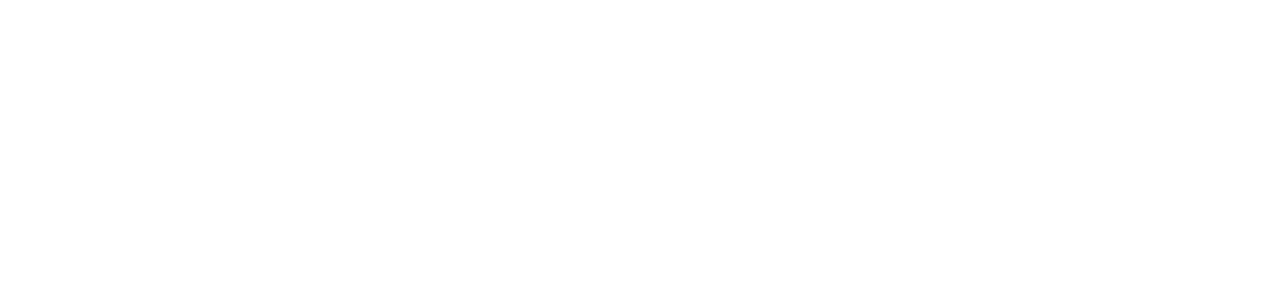
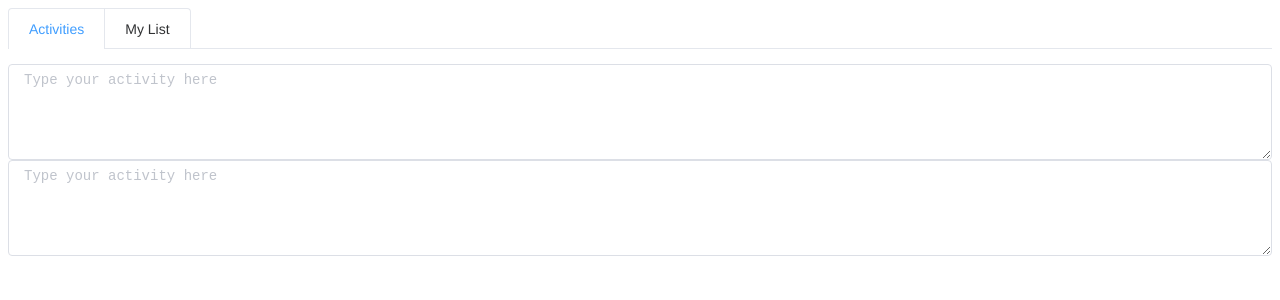
Before and after one commit to thisninja/bored-app, a Vue app in the folder bored-app/: page /activity in a window 1280 px wide. Shown: the top 300 px of the page. Built offline with nearby package versions, Linux system fonts and the light colour scheme; no server answers.

Commit message:
fetch default activity and render on activity page

```diff
--- a/bored-app/babel.config.js
+++ b/bored-app/babel.config.js
@@ -2,4 +2,13 @@
   presets: [
     '@vue/app',
   ],
+  plugins: [
+    [
+      'component',
+      {
+        libraryName: 'element-ui',
+        styleLibraryName: 'theme-chalk',
+      },
+    ],
+  ],
 };
--- a/bored-app/package.json
+++ b/bored-app/package.json
@@ -10,6 +10,7 @@
     "test:unit": "vue-cli-service test:unit"
   },
   "dependencies": {
+    "axios": "^0.19.0",
     "core-js": "^2.6.5",
     "element-ui": "^2.12.0",
     "register-service-worker": "^1.6.2",
@@ -28,6 +29,7 @@
     "babel-core": "7.0.0-bridge.0",
     "babel-eslint": "^10.0.1",
     "babel-jest": "^23.6.0",
+    "babel-plugin-component": "^1.1.1",
     "eslint": "^5.16.0",
     "eslint-plugin-vue": "^5.0.0",
     "node-sass": "^4.9.0",
--- /dev/null
+++ b/bored-app/src/constants.js
@@ -0,0 +1,2 @@
+export const ACTIVITY = 'Activity';
+export const MY_LIST = 'My List';
--- a/bored-app/src/main.js
+++ b/bored-app/src/main.js
@@ -1,8 +1,21 @@
 import Vue from 'vue';
+
+import {
+  Input,
+  Tabs,
+  TabPane,
+} from 'element-ui';
+
+import axios from 'axios';
+
 import App from './App.vue';
 import router from './router';
 import store from './store';
 import './registerServiceWorker';
+
+[Input, Tabs, TabPane].forEach(el => Vue.use(el));
+
+Vue.prototype.$http = axios;
 
 Vue.config.productionTip = false;
 
--- a/bored-app/src/store.js
+++ b/bored-app/src/store.js
@@ -1,16 +1,37 @@
 import Vue from 'vue';
 import Vuex from 'vuex';
+import {
+  ACTIVITY, MY_LIST,
+} from './constants';
 
 Vue.use(Vuex);
 
 export default new Vuex.Store({
   state: {
-
+    activeTab: ACTIVITY,
+    activity: '',
+  },
+  getters: {
+    activity: state => state.activity,
   },
   mutations: {
+    SET_ACTIVE_TAB(state, payload = ACTIVITY) {
+      // sanity check
+      if (![ACTIVITY, MY_LIST].includes(payload)) {
+        console.error(`SET_ACTIVE_TAB: ${payload} doesn't match ${ACTIVITY} or ${MY_LIST}`);
+      }
 
+      state.activeTab = payload;
+    },
+    SET_ACTIVITY(state, payload) {
+      state.activity = payload;
+    },
   },
   actions: {
+    async fetchRandomActivity({ commit }) {
+      const { data } = await Vue.prototype.$http.get('http://www.boredapi.com/api/activity/');
 
+      commit('SET_ACTIVITY', data.activity);
+    },
   },
 });
--- a/bored-app/src/views/Activity.vue
+++ b/bored-app/src/views/Activity.vue
@@ -1,11 +1,45 @@
 <template>
   <div class="activity">
+    <el-input
+      type="textarea"
+      :autosize="{ minRows: INPUT_MIN_ROW_SIZE }"
+      :placeholder="ACTIVITY_PLACEHOLDER_TEXT"
+      v-model="currentActivity">
+    </el-input>
   </div>
 </template>
 
 <script>
+import {
+  mapGetters,
+  mapMutations,
+} from 'vuex';
+
+const INPUT_MIN_ROW_SIZE = 4;
+const ACTIVITY_PLACEHOLDER_TEXT = 'Type your activity here';
+
 export default {
   name: 'Activity',
   components: {},
+  data() {
+    return {
+      INPUT_MIN_ROW_SIZE,
+      ACTIVITY_PLACEHOLDER_TEXT,
+    };
+  },
+  methods: {
+    ...mapMutations(['SET_ACTIVITY']),
+  },
+  computed: {
+    currentActivity: {
+      get() {
+        return this.activity;
+      },
+      set(value) {
+        this.SET_ACTIVITY(value);
+      },
+    },
+    ...mapGetters(['activity']),
+  },
 };
 </script>
--- a/bored-app/src/views/Home.vue
+++ b/bored-app/src/views/Home.vue
@@ -1,11 +1,56 @@
 <template>
   <div class="home">
+    <el-tabs type="card">
+      <el-tab-pane
+        v-for="(item, index) in availableTabs"
+        :key="index"
+        :label="item.label"
+        >
+          <component :is="item.component" />
+      </el-tab-pane>
+    </el-tabs>
   </div>
 </template>
 
 <script>
+import {
+  mapGetters,
+  mapActions,
+} from 'vuex';
+
+import Activity from './Activity.vue';
+import MyList from './MyList.vue';
+
 export default {
   name: 'Home',
-  components: {},
+  components: {
+    Activity,
+    MyList,
+  },
+  computed: {
+    ...mapGetters(['activity']),
+  },
+  methods: {
+    ...mapActions(['fetchRandomActivity']),
+  },
+  data() {
+    return {
+      availableTabs: [
+        {
+          label: 'Activities',
+          component: Activity,
+        },
+        {
+          label: 'My List',
+          component: MyList,
+        },
+      ],
+    };
+  },
+  created() {
+    if (!this.activity) {
+      this.fetchRandomActivity();
+    }
+  },
 };
 </script>
```
Also changed, not shown: 2 other files (tests, documents, lock files or other folders).
